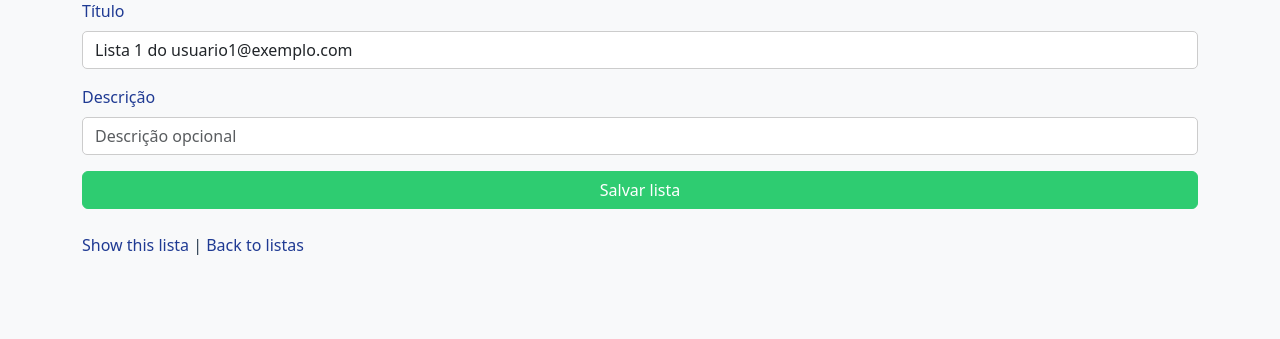
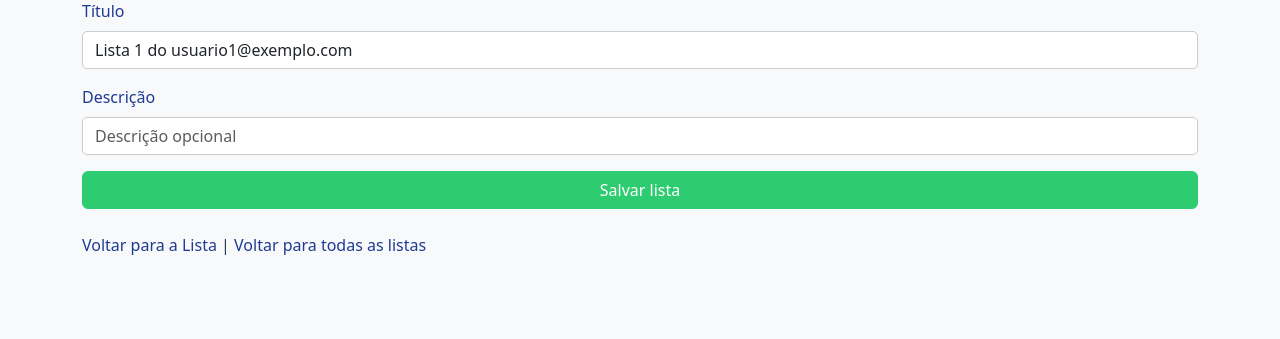
Before and after one commit to iancostag/todolist-RoR, a Rails app: page /listas/1/edit in a window 1280 px wide. Shown: the part 137-476 px from the top of the page. Run offline with Rails 7, Linux system fonts and the light colour scheme; the visitor is signed in with stand-in values (Sample User, id 1); data comes from the database, SQL or seed files in the repository; some libraries are stand-ins or nearby versions.

Commit message:
Adicionando só tradução da scaffold

```diff
--- a/app/views/listas/edit.html.erb
+++ b/app/views/listas/edit.html.erb
@@ -1,4 +1,4 @@
-<% content_for :title, "Editing lista" %>
+<% content_for :title, "Editar Lista" %>
 
 <h1>Editing lista</h1>
 
@@ -7,6 +7,6 @@
 <br>
 
 <div>
-  <%= link_to "Show this lista", @lista %> |
-  <%= link_to "Back to listas", listas_path %>
+  <%= link_to "Voltar para a Lista", @lista %> |
+  <%= link_to "Voltar para todas as listas", listas_path %>
 </div>
```
